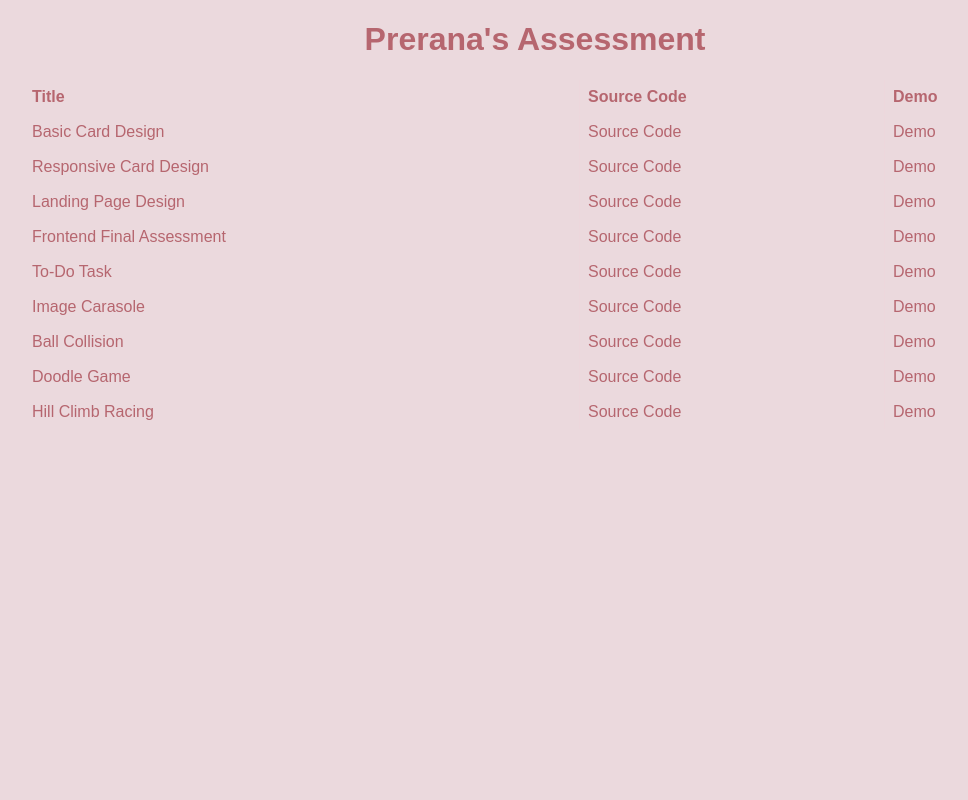
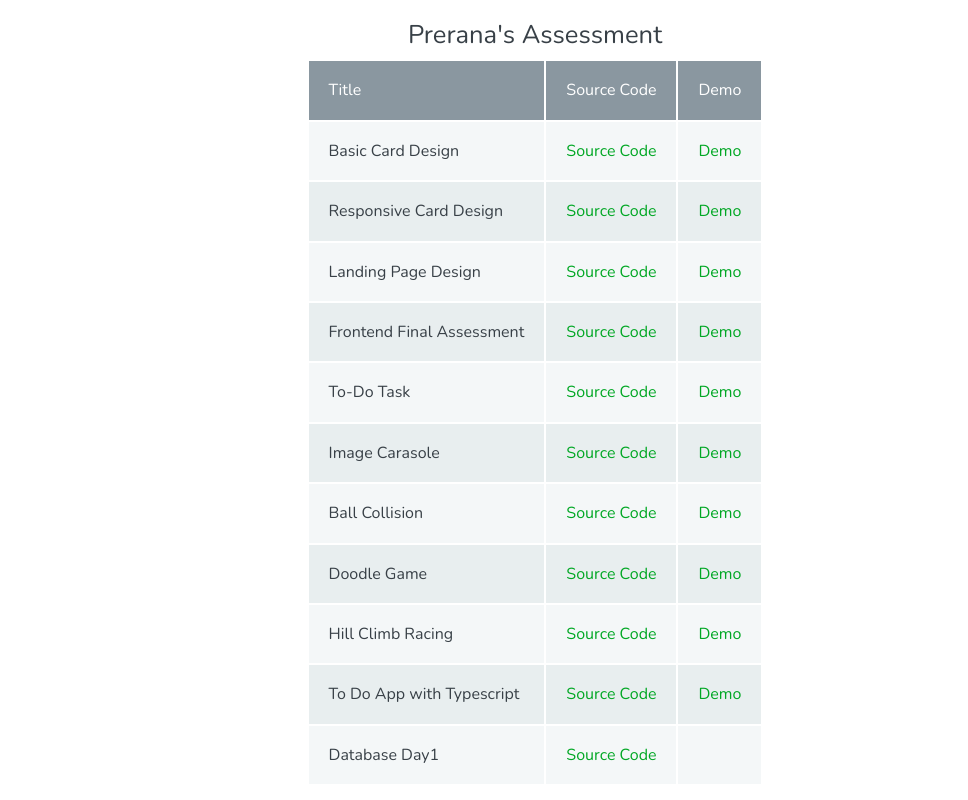
Before and after one commit to prerannaa/Assessments, a plain HTML site: page index.html in a window 1280 px wide. Shown: the whole page, without its empty margins (105-1073 px from the left). Drawn offline with nearby package versions, Linux system fonts and the light colour scheme.

Commit message:
Changes style for github page and added rows in the html file

```diff
--- a/index.html
+++ b/index.html
@@ -1,66 +1,82 @@
 <!DOCTYPE html>
-<html lang="en">
+<html>
   <head>
-    <meta charset="UTF-8">
+    <meta charset="utf-8">
     <meta name="viewport" content="width=device-width, initial-scale=1.0">
     <title>All Assessment</title>
+    <link rel="stylesheet" href="css/normalize.css">
+    <link href='https://fonts.googleapis.com/css?family=Nunito:400,300' rel='stylesheet' type='text/css'>
     <link rel="stylesheet" href="style.css">
   </head>
   <body>
-    <div class="main-container">
-        <h1>Prerana's Assessment</h1>
+
     <table>
+      <caption>Prerana's Assessment</caption>
+      <thead>
         <tr>
-                <th>Title</th>
-                <th>Source Code</th>
-                <th>Demo</th>
+          <th scope="col">Title</th>
+          <th scope="col">Source Code</th>
+          <th scope="col">Demo</th>
         </tr>
+      </thead>
+      <tbody>
         <tr>
-                <td>Basic Card Design</td>
+            <td scope="row">Basic Card Design</td>
             <td><a href="https://github.com/prerannaa/Assessments/tree/master/All%20Assesment/Card%20Design">Source Code</a></td>
             <td><a href="https://prerannaa.github.io/Assessments/All%20Assesment/Card%20Design/">Demo</a></td>
         </tr>
         <tr>
-                <td>Responsive Card Design</td>
+            <td scope="row">Responsive Card Design</td>
             <td><a href="https://github.com/prerannaa/Assessments/tree/master/All%20Assesment/Responsive%20Card">Source Code</a></td>
             <td><a href="https://prerannaa.github.io/Assessments/All%20Assesment/Responsive%20Card/">Demo</a></td>
         </tr>
         <tr>
-                <td>Landing Page Design</td>
+            <td scope="row">Landing Page Design</td>
             <td><a href="https://github.com/prerannaa/Assessments/tree/master/All%20Assesment/Landing%20Page%20Design">Source Code</a></td>
             <td><a href="https://prerannaa.github.io/Assessments/All%20Assesment/Landing%20Page%20Design/">Demo</a></td>
         </tr>
         <tr>
-                <td>Frontend Final Assessment</td>
+            <td scope="row">Frontend Final Assessment</td>
             <td><a href="https://github.com/prerannaa/Assessments/tree/master/All%20Assesment/Frontend%20Final%20Assessment">Source Code</a></td>
             <td><a href="https://prerannaa.github.io/Assessments/All%20Assesment/Frontend%20Final%20Assessment/">Demo</a></td>
         </tr>
         <tr>
-                <td>To-Do Task</td>
+            <td scope="row">To-Do Task</td>
             <td><a href="https://github.com/prerannaa/Assessments/tree/master/All%20Assesment/To%20Do%20List">Source Code</a></td>
             <td><a href="https://prerannaa.github.io/Assessments/All%20Assesment/To%20Do%20List/">Demo</a></td>
         </tr>
         <tr>
-                <td>Image Carasole</td>
+            <td scope="row">Image Carasole</td>
             <td><a href="https://github.com/prerannaa/Assessments/tree/master/All%20Assesment/Image%20Carasole">Source Code</a></td>
             <td><a href="https://prerannaa.github.io/Assessments/All%20Assesment/Image%20Carasole/">Demo</a></td>
         </tr>
         <tr>
-                <td>Ball Collision</td>
+            <td scope="row">Ball Collision</td>
             <td><a href="https://github.com/prerannaa/Assessments/tree/master/All%20Assesment/Ball%20Collision">Source Code</a></td>
             <td><a href="https://prerannaa.github.io/Assessments/All%20Assesment/Ball%20Collision/">Demo</a></td>
         </tr>
         <tr>
-                <td>Doodle Game</td>
+            <td scope="row">Doodle Game</td>
             <td><a href="https://github.com/prerannaa/Assessments/tree/master/All%20Assesment/Doddle%20Game">Source Code</a></td>
             <td><a href="https://prerannaa.github.io/Assessments/All%20Assesment/Doddle%20Game/">Demo</a></td>
         </tr>
         <tr>
-                <td>Hill Climb Racing</td>
+            <td scope="row">Hill Climb Racing</td>
             <td><a href="https://github.com/prerannaa/HIll_Climb_Racing">Source Code</a></td>
-                <td><a href="https://prerannaa.github.io/HIll_Climb_Racing/">Demo</a></td>
+            <td><a href="https://prerannaa.github.io/HIll_Climb_Racing/Hill%20Climb%20Racing/">Demo</a></td>
         </tr>
+        <tr>
+            <td scope="row">To Do App with Typescript</td>
+            <td><a href="https://github.com/prerannaa/Typescript-Assessments/tree/master/To%20Do%20App">Source Code</a></td>
+            <td><a href="https://prerannaa.github.io/Typescript-Assessments/">Demo</a></td>
+        </tr>
+        <tr>
+            <td scope="row">Database Day1</td>
+            <td><a href="https://github.com/prerannaa/SQL-Assessment">Source Code</a></td>
+            <td><a href=""></a></td>
+        </tr>
+      </tbody>
     </table>
-    </div>
+
   </body>
-</htm
+</html>
--- a/style.css
+++ b/style.css
@@ -1,60 +1,66 @@
+*,
+*:before,
+*:after {
+    -moz-box-sizing: border-box;
+    -webkit-box-sizing: border-box;
+    box-sizing: border-box;
+}
 
 body {
-    font-family: Arial, sans-serif;
-    background-color: #EBD9DD;
-    margin: 0;
-    padding: 0;
-}
-
-.main-container {
-    width: 80%;
-    margin: 20px auto;
-}
-
-h1 {
-    text-align: center;
-    color: #B6666F;
+    font-family: 'Nunito', sans-serif;
+    color: #384047;
 }
 
 table {
-    width: 100%;
-    border-collapse: collapse;
-    margin-top: 20px;
-    background-color: #F5D7A1;
+    max-width: 960px;
+    margin: 10px auto;
 }
 
-th, td {
-    padding: 8px;
-    text-align: left;
-    border-bottom: 1px solid #EBD9DD;
-    border-right: 1px solid #edd7dc;
+caption {
+    font-size: 1.6em;
+    font-weight: 400;
+    padding: 10px 0;
 }
 
-th:first-child, td:first-child {
-    border-left: 1px solid #EBD9DD;
+thead th {
+    font-weight: 400;
+    background: #8a97a0;
+    color: #FFF;
 }
 
-th {
-    background-color: #EBD9DD;
-    color: #B6666F;
-    font-weight: bold;
+tr {
+    background: #f4f7f8;
+    border-bottom: 1px solid #FFF;
+    margin-bottom: 5px;
 }
 
 tr:nth-child(even) {
-    background-color: #EBD9DD;
-    color: #B6666F;
+    background: #e8eeef;
 }
 
-tr:nth-child(odd) {
-    background-color: #EBD9DD;
-    color: #B6666F;
+th,
+td {
+    text-align: left;
+    padding: 20px;
+    font-weight: 300;
+}
+
+tfoot tr {
+    background: none;
+}
+
+tfoot td {
+    padding: 10px 2px;
+    font-size: 0.8em;
+    font-style: italic;
+    color: #8a97a0;
 }
 
 a {
     text-decoration: none;
-    color: #B6666F;
+    color: #00a724;
 }
 
 a:hover {
-    color: #FEF2F2;
+    color: #49f374;
 }
```
Lines whose indentation alone changed are shown as unchanged.
